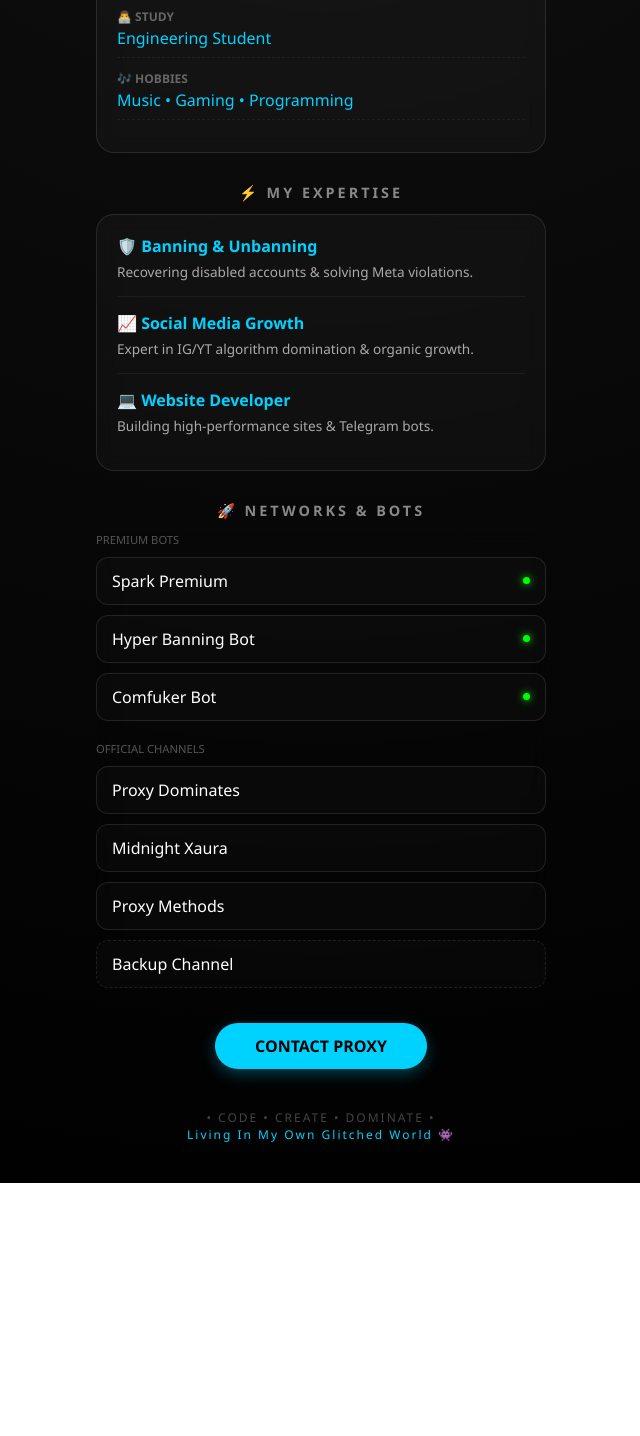
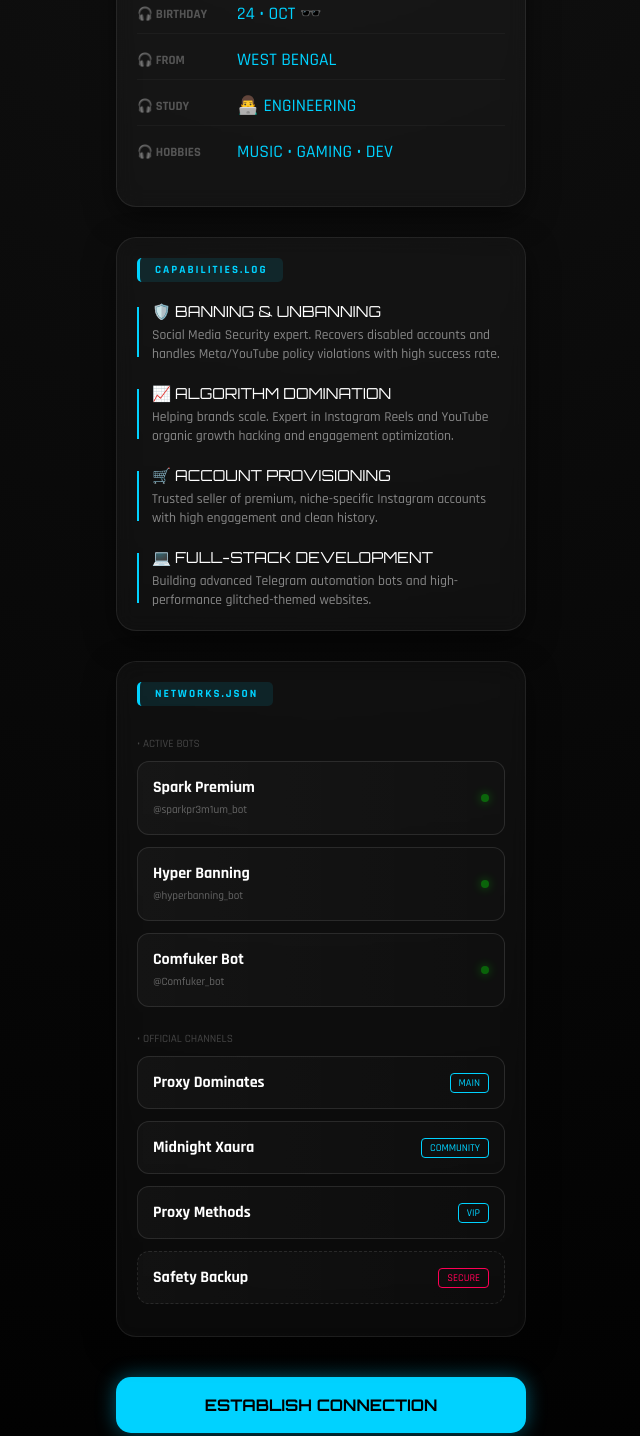
Before and after one commit to minecraflover321-hub/proxy-link, a plain HTML site: page index.html in a window 1280 px wide. Shown: the part 476-1912 px from the top of the page, without its empty margins (319-959 px from the left). Before the commit the page ends 1659 px from the top, so only its background shows below. Drawn offline with Linux system fonts and the light colour scheme.

Commit message:
Update index.html

```diff
--- a/index.html
+++ b/index.html
@@ -3,217 +3,176 @@
 <head>
     <meta charset="UTF-8">
     <meta name="viewport" content="width=device-width, initial-scale=1.0">
-    <title>PROXY | Official Profile</title>
+    <title>PROXY | DOMINATING THE GLITCH</title>
     <style>
+        @import url('https://fonts.googleapis.com/css2?family=Orbitron:wght@400;700&family=Rajdhani:wght@300;500;700&display=swap');
+
         :root {
-            --primary: #00d2ff;
-            --bg: #050505;
-            --card-bg: rgba(255, 255, 255, 0.03);
-            --border: rgba(255, 255, 255, 0.1);
+            --neon-blue: #00d2ff;
+            --neon-pink: #ff0055;
+            --bg-black: #050505;
+            --card-glass: rgba(255, 255, 255, 0.03);
         }
 
         body {
             margin: 0;
-            font-family: 'Segoe UI', sans-serif;
-            background-color: var(--bg);
+            font-family: 'Rajdhani', sans-serif;
+            background-color: var(--bg-black);
             color: white;
             display: flex;
             flex-direction: column;
             align-items: center;
-            padding: 20px;
-            background: radial-gradient(circle at top, #111 0%, #000 100%);
+            background-image: radial-gradient(circle at 50% 10%, #111 0%, #000 100%);
+            overflow-x: hidden;
         }
 
-        .container {
-            width: 100%;
-            max-width: 450px;
-            text-align: center;
+        .container { width: 95%; max-width: 450px; padding: 20px; box-sizing: border-box; }
+
+        /* HEADER SECTION */
+        .profile-wrapper { text-align: center; margin-top: 30px; }
+        .profile-img {
+            width: 120px; height: 120px; border-radius: 50%;
+            border: 2px solid var(--neon-blue);
+            box-shadow: 0 0 25px var(--neon-blue), inset 0 0 15px var(--neon-blue);
+            object-fit: cover; margin-bottom: 15px;
         }
 
-        /* Profile Section */
-        .profile-img {
-            width: 110px;
-            height: 110px;
-            border-radius: 50%;
-            border: 3px solid var(--primary);
-            margin-top: 20px;
-            box-shadow: 0 0 20px var(--primary);
-            object-fit: cover;
+        .glitch-header { font-family: 'Orbitron', sans-serif; font-size: 0.8rem; letter-spacing: 5px; color: #666; text-transform: uppercase; }
+        .main-title { font-size: 2rem; margin: 10px 0; color: #fff; text-shadow: 0 0 10px rgba(0, 210, 255, 0.5); }
+
+        /* GLASS CARD STYLE */
+        .glass-card {
+            background: var(--card-glass);
+            border: 1px solid rgba(255, 255, 255, 0.08);
+            border-radius: 20px; padding: 20px; margin-bottom: 30px;
+            backdrop-filter: blur(10px); box-shadow: 0 10px 30px rgba(0,0,0,0.5);
         }
 
-        h2.section-header {
-            font-size: 0.9rem;
-            color: #888;
-            letter-spacing: 3px;
-            margin-top: 30px;
-            text-transform: uppercase;
+        .section-tag {
+            display: inline-block; padding: 5px 15px; border-radius: 5px;
+            background: rgba(0, 210, 255, 0.1); color: var(--neon-blue);
+            font-weight: bold; font-size: 0.7rem; letter-spacing: 2px;
+            margin-bottom: 20px; border-left: 3px solid var(--neon-blue);
         }
 
-        h1.main-name {
-            font-size: 1.6rem;
-            margin: 10px 0 20px;
-            color: #fff;
-        }
+        /* INFO LIST */
+        .info-row { display: flex; align-items: center; margin-bottom: 15px; border-bottom: 1px solid rgba(255,255,255,0.03); padding-bottom: 8px; }
+        .info-row span.key { color: #555; font-size: 0.8rem; font-weight: bold; width: 100px; text-transform: uppercase; }
+        .info-row span.val { color: var(--neon-blue); font-size: 1.1rem; font-weight: 500; }
 
-        /* Cards */
-        .card {
-            background: var(--card-bg);
-            border: 1px solid var(--border);
-            border-radius: 18px;
-            padding: 20px;
-            text-align: left;
-            margin-bottom: 25px;
-            backdrop-filter: blur(10px);
-        }
+        /* WORKS SECTION (ADVANCED) */
+        .work-item { margin-bottom: 20px; position: relative; padding-left: 15px; }
+        .work-item::before { content: ''; position: absolute; left: 0; top: 5px; height: 80%; width: 2px; background: var(--neon-blue); }
+        .work-title { font-family: 'Orbitron', sans-serif; font-size: 0.95rem; color: #fff; margin-bottom: 5px; }
+        .work-desc { font-size: 0.85rem; color: #888; line-height: 1.4; }
 
-        .info-item {
-            margin-bottom: 12px;
-            border-bottom: 1px dashed rgba(255,255,255,0.05);
-            padding-bottom: 8px;
-        }
-
-        .label { color: #666; font-size: 0.75rem; font-weight: bold; display: block; text-transform: uppercase; }
-        .value { color: var(--primary); font-size: 1rem; display: block; margin-top: 2px; }
-
-        /* Works Section Style */
-        .work-box {
-            margin-bottom: 15px;
-        }
-        .work-box h3 {
-            font-size: 1rem;
-            color: var(--primary);
-            margin: 0 0 5px 0;
-        }
-        .work-box p {
-            font-size: 0.85rem;
-            color: #aaa;
-            margin: 0;
-            line-height: 1.4;
-        }
-
-        /* Links Section Style */
-        .link-item {
-            display: flex;
-            align-items: center;
-            justify-content: space-between;
-            background: rgba(255,255,255,0.02);
-            padding: 12px 15px;
-            border-radius: 12px;
-            text-decoration: none;
-            color: white;
-            margin-bottom: 10px;
-            border: 1px solid var(--border);
+        /* NETWORKS (PRO BUTTONS) */
+        .net-btn {
+            display: flex; align-items: center; justify-content: space-between;
+            background: linear-gradient(90deg, rgba(255,255,255,0.03) 0%, rgba(255,255,255,0.01) 100%);
+            border: 1px solid rgba(255,255,255,0.1); border-radius: 12px;
+            padding: 15px; margin-bottom: 12px; text-decoration: none; color: #fff;
             transition: 0.3s;
         }
-        .link-item:hover {
-            border-color: var(--primary);
-            background: rgba(0, 210, 255, 0.05);
+        .net-btn:hover { border-color: var(--neon-blue); background: rgba(0, 210, 255, 0.05); transform: scale(1.02); }
+        .net-btn .name { font-weight: 600; font-size: 1rem; }
+        .net-btn .tag { font-size: 0.65rem; color: var(--neon-blue); border: 1px solid var(--neon-blue); padding: 2px 8px; border-radius: 4px; }
+
+        .pulse { height: 8px; width: 8px; background: #00ff00; border-radius: 50%; box-shadow: 0 0 10px #00ff00; animation: p 1.5s infinite; }
+        @keyframes p { 0% { opacity: 1; } 50% { opacity: 0.3; } 100% { opacity: 1; } }
+
+        .contact-btn {
+            display: block; text-align: center; background: var(--neon-blue); color: #000;
+            padding: 18px; border-radius: 15px; font-weight: bold; font-family: 'Orbitron', sans-serif;
+            text-decoration: none; margin: 40px 0; box-shadow: 0 0 20px rgba(0, 210, 255, 0.4);
+            transition: 0.3s; font-size: 1rem;
         }
+        .contact-btn:hover { transform: translateY(-3px); box-shadow: 0 0 35px var(--neon-blue); }
 
-        .status-dot {
-            height: 7px;
-            width: 7px;
-            background: #00ff00;
-            border-radius: 50%;
-            box-shadow: 0 0 8px #00ff00;
-        }
-
-        .footer-text {
-            font-size: 0.75rem;
-            color: #444;
-            margin: 40px 0 20px;
-            letter-spacing: 2px;
-        }
-
-        .btn-contact {
-            display: inline-block;
-            background: var(--primary);
-            color: black;
-            padding: 12px 40px;
-            border-radius: 50px;
-            text-decoration: none;
-            font-weight: bold;
-            margin-top: 10px;
-            box-shadow: 0 5px 15px rgba(0, 210, 255, 0.3);
-        }
+        .footer { text-align: center; color: #333; font-size: 0.7rem; letter-spacing: 3px; margin-bottom: 40px; }
     </style>
 </head>
 <body>
 
 <div class="container">
-    <img src="https://via.placeholder.com/150" alt="PROXY" class="profile-img">
-    <h2 class="section-header">🔻💻 𝗔𝗕𝗢𝗨𝗧 ⚡</h2>
-    <h1 class="main-name">❛ .𝁘ໍ⸼ 𝐏 𝐑 𝐎 𝐗 𝐘𐏓𝟑 🕸️</h1>
+    <div class="profile-wrapper">
+        <img src="https://via.placeholder.com/150" class="profile-img">
+        <div class="glitch-header">🔻💻 𝗔𝗕𝗢𝗨𝗧 ⚡</div>
+        <h1 class="main-title">❛ .𝁘ໍ⸼ 𝐏 𝐑 𝐎 𝐗 𝐘𐏓𝟑 🕸️</h1>
+    </div>
 
-    <div class="card">
-        <div class="info-item">
-            <span class="label">🕸️ TELEGRAM NAME</span>
-            <span class="value">⚡ 𝐏𝐑𝐎𝐗𝐘 𐏓𝟑 🪙</span>
+    <div class="glass-card">
+        <div class="section-tag">IDENTITY.EXE</div>
+        <div class="info-row"><span class="key">⚡ NAME</span><span class="val">𝐏𝐑𝐎𝐗𝐘 𐏓𝟑 🪙</span></div>
+        <div class="info-row"><span class="key">🎧 USERNAME</span><span class="val">@Proxyfxz</span></div>
+        <div class="info-row"><span class="key">🎧 USER ID</span><span class="val">8210445482</span></div>
+        <div class="info-row"><span class="key">🎧 BIRTHDAY</span><span class="val">24 • OCT 🕶️</span></div>
+        <div class="info-row"><span class="key">🎧 FROM</span><span class="val">WEST BENGAL</span></div>
+        <div class="info-row"><span class="key">🎧 STUDY</span><span class="val">👨‍💻 ENGINEERING</span></div>
+        <div class="info-row" style="border:none;"><span class="key">🎧 HOBBIES</span><span class="val">MUSIC • GAMING • DEV</span></div>
+    </div>
+
+    <div class="glass-card">
+        <div class="section-tag">CAPABILITIES.LOG</div>
+        <div class="work-item">
+            <div class="work-title">🛡️ BANNING & UNBANNING</div>
+            <div class="work-desc">Social Media Security expert. Recovers disabled accounts and handles Meta/YouTube policy violations with high success rate.</div>
         </div>
-        <div class="info-item">
-            <span class="label">🎧 USERNAME</span>
-            <span class="value">@Proxyfxz</span>
+        <div class="work-item">
+            <div class="work-title">📈 ALGORITHM DOMINATION</div>
+            <div class="work-desc">Helping brands scale. Expert in Instagram Reels and YouTube organic growth hacking and engagement optimization.</div>
         </div>
-        <div class="info-item">
-            <span class="label">📍 FROM</span>
-            <span class="value">West Bengal</span>
+        <div class="work-item">
+            <div class="work-title">🛒 ACCOUNT PROVISIONING</div>
+            <div class="work-desc">Trusted seller of premium, niche-specific Instagram accounts with high engagement and clean history.</div>
         </div>
-        <div class="info-item">
-            <span class="label">👨‍💻 STUDY</span>
-            <span class="value">Engineering Student</span>
-        </div>
-        <div class="info-item">
-            <span class="label">🎶 HOBBIES</span>
-            <span class="value">Music • Gaming • Programming</span>
+        <div class="work-item" style="margin:0;">
+            <div class="work-title">💻 FULL-STACK DEVELOPMENT</div>
+            <div class="work-desc">Building advanced Telegram automation bots and high-performance glitched-themed websites.</div>
         </div>
     </div>
 
-    <h2 class="section-header">⚡ MY EXPERTISE</h2>
-    <div class="card">
-        <div class="work-box">
-            <h3>🛡️ Banning & Unbanning</h3>
-            <p>Recovering disabled accounts & solving Meta violations.</p>
-        </div>
-        <hr style="border:0; border-top:1px solid rgba(255,255,255,0.05); margin:15px 0;">
-        <div class="work-box">
-            <h3>📈 Social Media Growth</h3>
-            <p>Expert in IG/YT algorithm domination & organic growth.</p>
-        </div>
-        <hr style="border:0; border-top:1px solid rgba(255,255,255,0.05); margin:15px 0;">
-        <div class="work-box">
-            <h3>💻 Website Developer</h3>
-            <p>Building high-performance sites & Telegram bots.</p>
-        </div>
+    <div class="glass-card">
+        <div class="section-tag">NETWORKS.JSON</div>
+
+        <p style="font-size: 0.7rem; color: #444; margin-bottom: 10px;">• ACTIVE BOTS</p>
+        <a href="https://t.me/sparkpr3m1um_bot" class="net-btn">
+            <div><span class="name">Spark Premium</span><br><span class="username" style="font-size:0.7rem; color:#666;">@sparkpr3m1um_bot</span></div>
+            <div class="pulse"></div>
+        </a>
+        <a href="https://t.me/hyperbanning_bot" class="net-btn">
+            <div><span class="name">Hyper Banning</span><br><span class="username" style="font-size:0.7rem; color:#666;">@hyperbanning_bot</span></div>
+            <div class="pulse"></div>
+        </a>
+        <a href="https://t.me/Comfuker_bot" class="net-btn">
+            <div><span class="name">Comfuker Bot</span><br><span class="username" style="font-size:0.7rem; color:#666;">@Comfuker_bot</span></div>
+            <div class="pulse"></div>
+        </a>
+
+        <p style="font-size: 0.7rem; color: #444; margin: 25px 0 10px;">• OFFICIAL CHANNELS</p>
+        <a href="https://t.me/proxydominates" class="net-btn">
+            <span class="name">Proxy Dominates</span>
+            <span class="tag">MAIN</span>
+        </a>
+        <a href="https://t.me/midnight_xaura" class="net-btn">
+            <span class="name">Midnight Xaura</span>
+            <span class="tag">COMMUNITY</span>
+        </a>
+        <a href="https://t.me/proxymethodss" class="net-btn">
+            <span class="name">Proxy Methods</span>
+            <span class="tag">VIP</span>
+        </a>
+        <a href="https://t.me/proxyinxc" class="net-btn" style="border-style: dashed;">
+            <span class="name">Safety Backup</span>
+            <span class="tag" style="color:#ff0055; border-color:#ff0055;">SECURE</span>
+        </a>
     </div>
 
-    <h2 class="section-header">🚀 NETWORKS & BOTS</h2>
-    <div class="card" style="background:transparent; border:none; padding:0;">
-        <p style="font-size:0.7rem; color:#555; margin-bottom:10px;">PREMIUM BOTS</p>
-        <a href="https://t.me/sparkpr3m1um_bot" class="link-item">
-            <span>Spark Premium</span>
-            <div class="status-dot"></div>
-        </a>
-        <a href="https://t.me/hyperbanning_bot" class="link-item">
-            <span>Hyper Banning Bot</span>
-            <div class="status-dot"></div>
-        </a>
-        <a href="https://t.me/Comfuker_bot" class="link-item">
-            <span>Comfuker Bot</span>
-            <div class="status-dot"></div>
-        </a>
+    <a href="https://t.me/Proxyfxz" class="contact-btn">ESTABLISH CONNECTION</a>
 
-        <p style="font-size:0.7rem; color:#555; margin:20px 0 10px;">OFFICIAL CHANNELS</p>
-        <a href="https://t.me/proxydominates" class="link-item"><span>Proxy Dominates</span></a>
-        <a href="https://t.me/midnight_xaura" class="link-item"><span>Midnight Xaura</span></a>
-        <a href="https://t.me/proxymethodss" class="link-item"><span>Proxy Methods</span></a>
-        <a href="https://t.me/proxyinxc" class="link-item" style="border-style:dashed;"><span>Backup Channel</span></a>
-    </div>
-
-    <a href="https://t.me/Proxyfxz" class="btn-contact">CONTACT PROXY</a>
-
-    <div class="footer-text">
+    <div class="footer">
         • CODE • CREATE • DOMINATE •<br>
-        <span style="color:var(--primary)">Living In My Own Glitched World 👾</span>
+        <span style="color:var(--neon-blue)">LIVING IN MY OWN GLITCHED WORLD 👾⚡</span>
     </div>
 </div>
 
```
